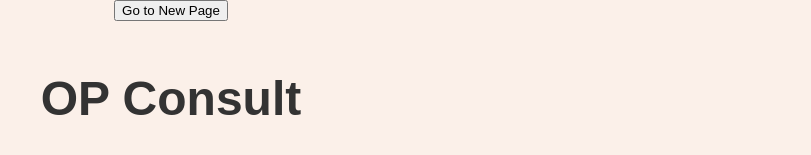
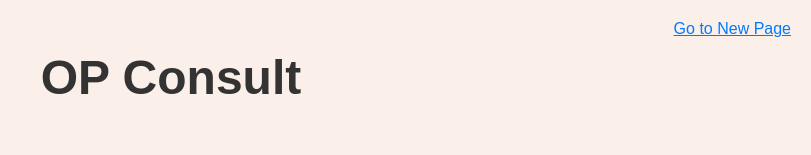
Before and after one commit to jeremytapsell/ops-consult-website-test-build, a plain HTML site: page index.html in a window 1280 px wide. Shown: the top 155 px of the page, without its empty margins (469-1280 px from the left). Drawn offline with Linux system fonts and the light colour scheme.

Commit message:
Update style.css
move button and remove style

```diff
--- a/style.css
+++ b/style.css
@@ -23,6 +23,24 @@ body {
 .container {
     margin-top: 50px;
 }
+/* Position the button in the top right corner */
+#top-right-button {
+    position: absolute;  /* Positioning method */
+    top: 20px;  /* Distance from the top */
+    right: 20px;  /* Distance from the right */
+    padding: 0;  /* Remove padding */
+    font-size: 16px;  /* Font size */
+    color: #007BFF;  /* Text color (like a link) */
+    background: none;  /* Remove background color */
+    border: none;  /* Remove border */
+    cursor: pointer;  /* Pointer cursor on hover */
+    text-decoration: underline;  /* Underline text to resemble a link */
+}
+
+/* Change text color on hover */
+#top-right-button:hover {
+    color: #0056b3;  /* Darker text color on hover */
+}
 
 h1 {
     font-size: 48px;
```
